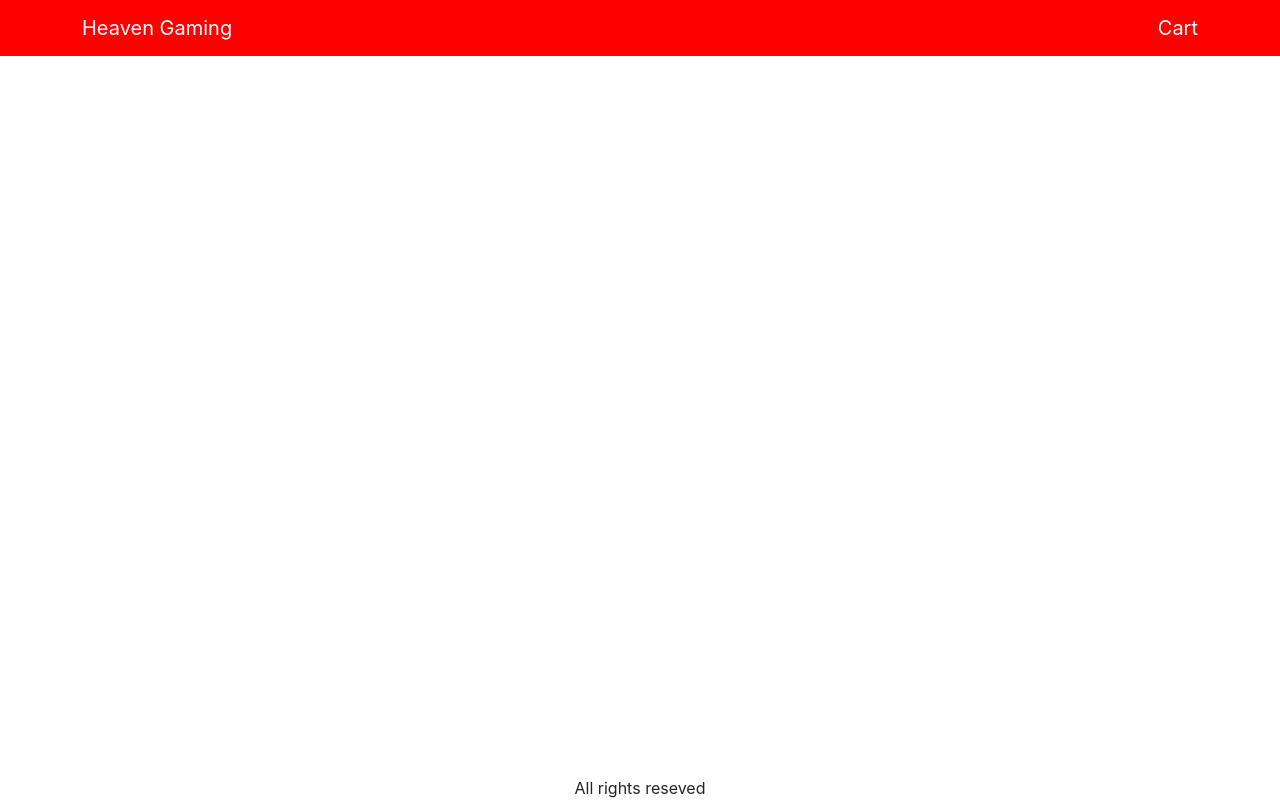
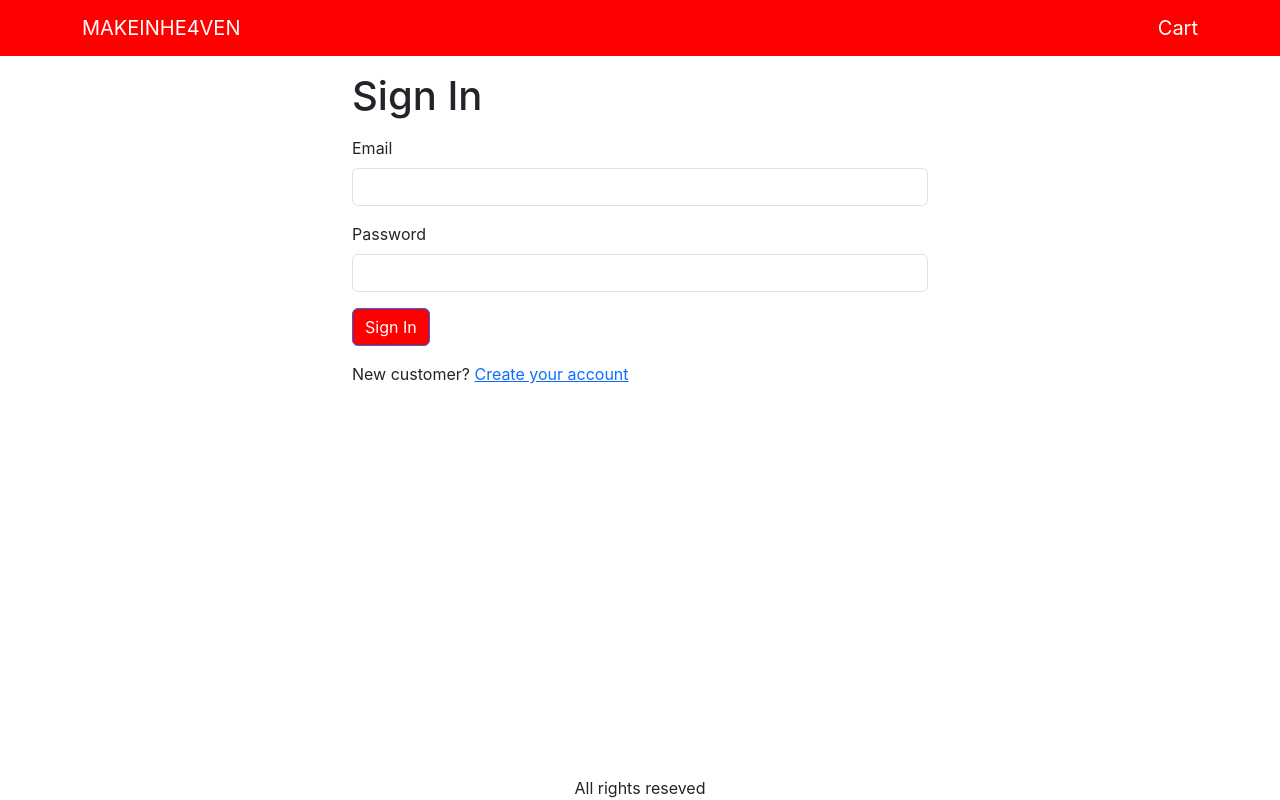
Before and after one commit to TraThanhTu/Website-Ecommerce-about-PC-with-MERN-Stack, a React (Create React App) app in the folder frontend/: page /signin in a window 1280 px wide. Built offline with nearby package versions, Linux system fonts and the light colour scheme.

Commit message:
signin form

```diff
--- a/frontend/src/App.js
+++ b/frontend/src/App.js
@@ -9,7 +9,8 @@
 import { useContext } from 'react';
 import { Store } from './Store';
 
-import CartScreen from './screens/CartScreen'; {/* Van Ty */}
+import CartScreen from './screens/CartScreen';
+import SigninScreen from './screens/SigninScreen';
 
 
 
@@ -40,7 +41,7 @@
           <Navbar className="bg-color" variant="dark">
             <Container>
               <LinkContainer to="/">
-                <Navbar.Brand>Heaven Gaming</Navbar.Brand>
+                <Navbar.Brand>MAKEINHE4VEN</Navbar.Brand>
               </LinkContainer>
               <Nav className="me-auto"></Nav>
               <Link to="/cart" className="nav-link">
@@ -62,6 +63,8 @@
 
               {/* Van Ty*/}
               <Route path="/cart" element={<CartScreen />} />
+              <Route path="/signin" element={<SigninScreen />} />
+
               {/*---------*/}
 
             </Routes>
--- a/frontend/src/Store.js
+++ b/frontend/src/Store.js
@@ -3,7 +3,9 @@
 export const Store = createContext();
 const initialState = {
   cart: {
-    cartItems: [],
+    cartItems:  localStorage.getItem('cartItems')
+                ? JSON.parse(localStorage.getItem('cartItems'))
+                : [],
   },
 };
 function reducer(state, action) {
@@ -19,7 +21,16 @@
             item._id === existItem._id ? newItem : item
           )
         : [...state.cart.cartItems, newItem];
+      localStorage.setItem('cartItems', JSON.stringify(cartItems));
       return { ...state, cart: { ...state.cart, cartItems } };
+
+    case 'CART_REMOVE_ITEM':{
+      const cartItems = state.cart.cartItems.filter(
+        (item) => item._id !== action.payload._id
+      );
+      localStorage.setItem('cartItems', JSON.stringify(cartItems));
+      return { ...state, cart: { ...state.cart, cartItems} };
+    }
     default:
       return state;
   }
--- a/frontend/src/components/Product.js
+++ b/frontend/src/components/Product.js
@@ -2,9 +2,31 @@
 import Button from 'react-bootstrap/Button';
 import { Link } from 'react-router-dom';
 import Rating from '../components/Rating';
+import axios from 'axios';
+import { useContext } from "react";
+import {Store} from '../Store';
+
 
 function Product(props) {
   const { product } = props;
+  const{ state, dispatch: ctxDispatch} = useContext(Store);
+    const{
+        cart: {cartItems},
+    } = state;
+
+  const addToCartHandler = async (item) =>{
+    const existItem = cartItems.find((x) => x._id === product._id);
+    const quantity = existItem ? existItem.quantity + 1 : 1;
+    const {data} = await axios.get(`/api/products/${item._id}`);
+    if (data.countInStock < quantity) {
+        window.alert('Sorry. Product is out of stock');
+        return;
+      }
+      ctxDispatch({
+        type: 'CART_ADD_ITEM',
+        payload: { ...item, quantity },
+      });
+  };
   return (
     <Card>
       <Link to={`/product/${product.slug}`}>
@@ -16,7 +38,11 @@
         </Link>
         <Rating rating={product.rating} numReviews={product.numReviews} />
         <Card.Text>${product.price}</Card.Text>
-        <Button>ADD TO CART</Button>
+        {product.countInStock === 0? <Button variant='light' disabled> Out of stock</Button>
+        :
+        <Button onClick={() => addToCartHandler(product)}>Add to cart</Button>
+        }
+
       </Card.Body>
     </Card>
   );
--- a/frontend/src/index.css
+++ b/frontend/src/index.css
@@ -102,3 +102,6 @@
 .img-thumbnail {
   height: 80px;
 }
+.small-container {
+  max-width: 600px;
+}
--- a/frontend/src/screens/CartScreen.js
+++ b/frontend/src/screens/CartScreen.js
@@ -9,14 +9,35 @@
 import ListGroup from 'react-bootstrap/ListGroup';
 import Button from 'react-bootstrap/Button';
 import Card from 'react-bootstrap/Card';
-import {Link} from 'react-router-dom';
+import {Link, useNavigate} from 'react-router-dom';
+import axios from 'axios';
+
+
 
 
 export default function CartScreen(){
-    const{ state, dispatch: ctxDispath} = useContext(Store);
+    const navigate = useNavigate();
+    const{ state, dispatch: ctxDispatch} = useContext(Store);
     const{
         cart: {cartItems},
-    } =state;
+    } = state;
+    const updateCartHandler = async (item, quantity) =>{
+        const {data} = await axios.get(`/api/products/${item._id}`);
+        if (data.countInStock < quantity) {
+            window.alert('Sorry. Product is out of stock');
+            return;
+          }
+          ctxDispatch({
+            type: 'CART_ADD_ITEM',
+            payload: { ...item, quantity },
+          });
+    };
+    const removeItemHandler = (item) => {
+        ctxDispatch({ type: 'CART_REMOVE_ITEM', payload: item});
+    };
+    const checkoutHandler = () => {
+        navigate('/signin?redirect=/shipping');
+    }
     return(
         <div>
             <Helmet>
@@ -47,14 +68,23 @@
 
                                         <Col md={3}>
 
-                                            <Button variant='light' disabled={item.quantity === 1}>
+                                            <Button
+                                            variant='light'
+                                            onClick={() =>
+                                                updateCartHandler(item,item.quantity -1)
+                                            }
+                                            disabled={item.quantity === 1}>
                                                 <i className='fas fa-minus-circle'></i>
                                             </Button>{' '}
 
                                             <span>{item.quantity}</span>{' '}
 
                                             <Button
-                                            variant='light' disabled={item.quantity === item.countInStock}
+                                            variant='light'
+                                            onClick={() =>
+                                                updateCartHandler(item,item.quantity +1)
+                                            }
+                                            disabled={item.quantity === item.countInStock}
                                             >
                                                 <i className='fas fa-plus-circle'></i>
                                             </Button>{' '}
@@ -64,7 +94,10 @@
                                         <Col md={3}>${item.price}</Col>
 
                                         <Col md={2}>
-                                            <Button variant='light'>
+                                            <Button
+                                            onClick={() => removeItemHandler(item)
+                                            }
+                                            variant='light'>
                                                 <i className='fas fa-trash'></i>
                                             </Button>
                                         </Col>
@@ -92,6 +125,7 @@
                                         <Button
                                             type="button"
                                             variant="primary"
+                                            onClick={checkoutHandler}
                                             disabled={cartItems.length === 0}
                                         >
                                             Proseed to Checkout
--- a/frontend/src/screens/HomeScreen.js
+++ b/frontend/src/screens/HomeScreen.js
@@ -44,7 +44,7 @@
   return (
     <div>
       <Helmet>
-        <title>Heaven Gaming</title>
+        <title>MAKEINHE4VEN</title>
       </Helmet>
       <h1>Featured Products</h1>
       <div className="products">
--- /dev/null
+++ b/frontend/src/screens/SigninScreen.js
@@ -0,0 +1,40 @@
+import {Link, useLocation } from "react-router-dom";
+import { Helmet } from "react-helmet-async";
+import Container from 'react-bootstrap/Container';
+import Button from "react-bootstrap/Button";
+import Form from "react-bootstrap/Form";
+
+export default function SigninScreen(){
+    const { search } = useLocation();
+    const redirectInUrl = new URLSearchParams(search).get('redirect');
+    const redirect = redirectInUrl ? redirectInUrl : '/';
+
+    return (
+        <Container className="small-container">
+            <Helmet>
+                <title>Sign In</title>
+            </Helmet>
+            <h1 className="my-3">Sign In</h1>
+            <Form>
+                <Form.Group className="mb-3" controlId="email">
+                    <Form.Label>Email</Form.Label>
+                    <Form.Control type="email" required />
+                </Form.Group>
+
+                <Form.Group className="mb-3" controlId="password">
+                    <Form.Label>Password</Form.Label>
+                    <Form.Control type="password" required />
+                </Form.Group>
+
+                <div className="mb-3">
+                    <Button type="submit">Sign In</Button>
+                </div>
+
+                <div className="mb-3">
+                    New customer?{' '}
+                    <Link to={`/signup?redirect=${redirect}`}>Create your account</Link>
+                </div>
+            </Form>
+        </Container>
+    )
+}
```
